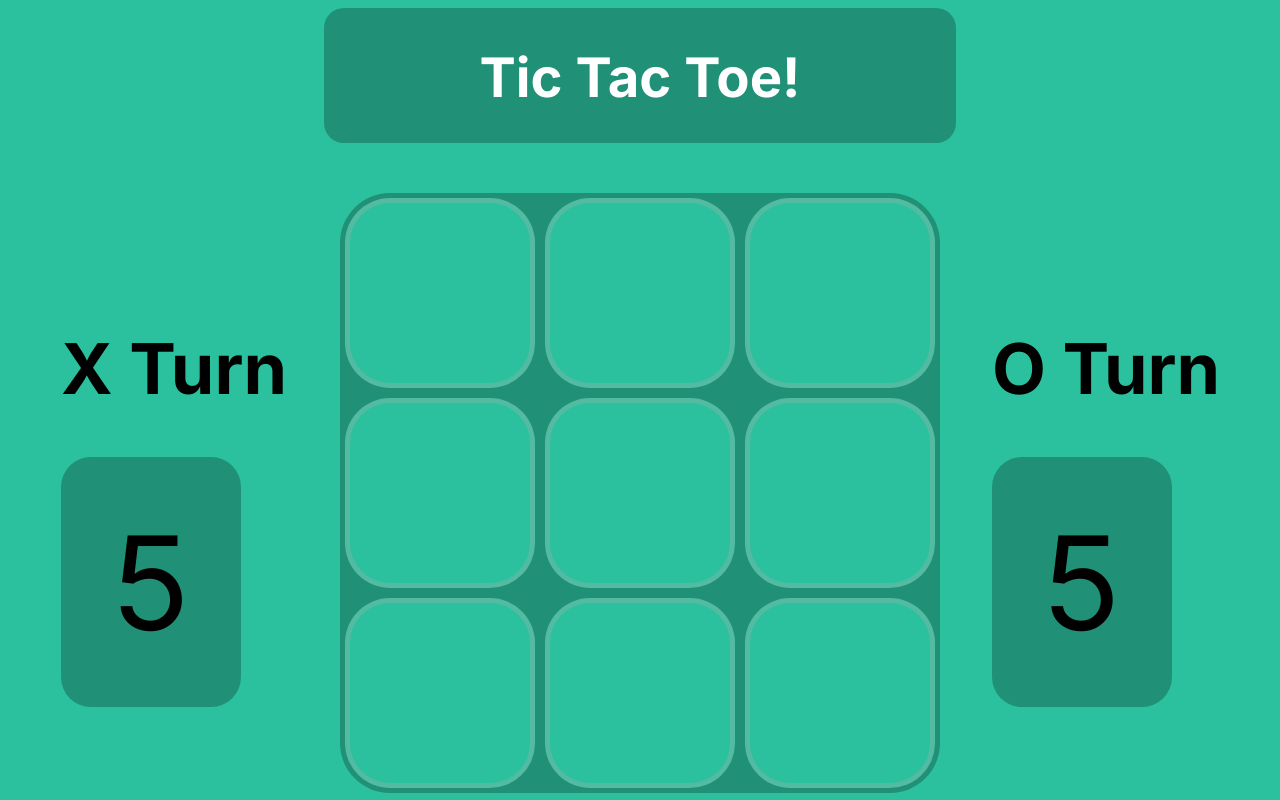
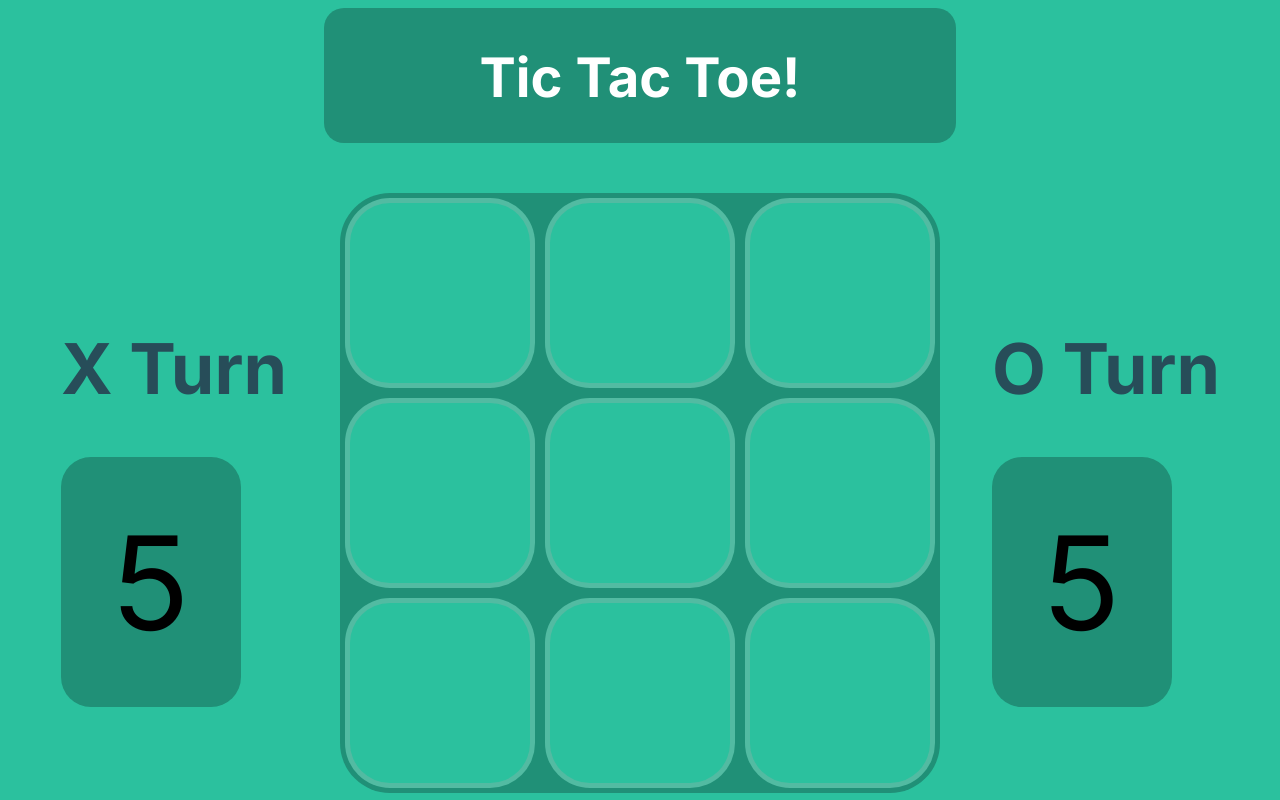
Before and after one commit to Willd233/Tic-Tac-Toe, a Next.js app: page / in a window 1280 px wide. Shown: the top 800 px of the page. Built offline with nearby package versions, Linux system fonts and the light colour scheme.

Commit message:
update Tic Tac Toe! Timer winner

```diff
--- a/src/app/component/Grid/Grid.tsx
+++ b/src/app/component/Grid/Grid.tsx
@@ -11,6 +11,8 @@ export const Grid = () => {
   const [textButton, setTextButton] = useState("PLAY");
   const [winer, setWiner] = useState("Tic Tac Toe!");
   const [winnerColor, setWinnerColor] = useState("");
+  const [winnerColorTimer, setWinnerColorTimer] = useState("");
+  const [winnerColorTimer2, setWinnerColorTimer2] = useState("");
   const [winningCells, setWinningCells] = useState<number[]>([]);
 
 
@@ -46,6 +48,8 @@ export const Grid = () => {
       ) {
         setWiner(`${cells[condition[0]]} Wins!`);
         setWinnerColor(cells[condition[0]] === "X" ? "#940a0a" : "#F3B52E");
+        setWinnerColorTimer(cells[condition[0]] === "X" ? "#940a0a" : "");
+        setWinnerColorTimer2(cells[condition[0]] === "O" ? "#F3B52E" : "");
         setPlaying(false);
         setTextButton("PLAY");
         setTurn("X");
@@ -83,11 +87,11 @@ export const Grid = () => {
       </div>
       <div className="container">
         <div className={`X ${turn === "X" && playing ? "turn-active" : ""} `}>
-          <div className="title">
+          <div className="title"style={{ color: winnerColorTimer }}>
             <h1>X Turn</h1>
           </div>
-          <div className="timer-left O" >
-            <span className="title-internal">
+          <div className={`timer-left O `}  style={{ background: winnerColorTimer }}>
+            <span className="title-internal" >
               <Timer playing={playing} turn={turn} setTurn={setTurn} tag={"O"} />
             </span>
           </div>
@@ -108,11 +112,11 @@ export const Grid = () => {
           ))}
         </section>
         <div className={`O ${turn === "O" ? "turn-active" : ""}`}>
-          <div className="title">
+          <div className="title" style={{ color: winnerColorTimer2 }}>
             <h1>O Turn</h1>
           </div>
-          <div className="timer-left X">
-            <span className="title-internal">
+          <div className="timer-left X" style={{ background: winnerColorTimer2 }}>
+            <span className="title-internal" >
               <Timer playing={playing} turn={turn} setTurn={setTurn} tag={"X"} />
             </span>
           </div>
--- a/src/app/component/Grid/index.scss
+++ b/src/app/component/Grid/index.scss
@@ -96,6 +96,7 @@ section {
 .title {
   display: grid;
   justify-items: center;
+  color: $dark-blue ;
 
   h1 {
     font-size: 70px;
```
